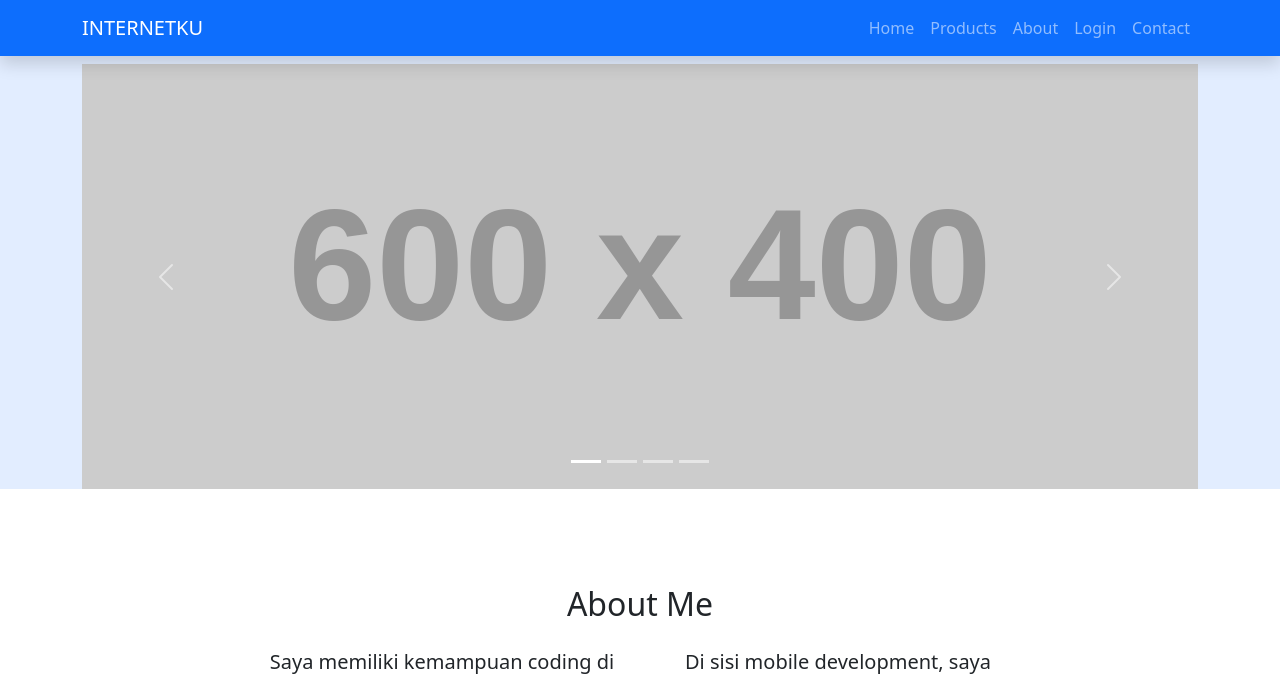
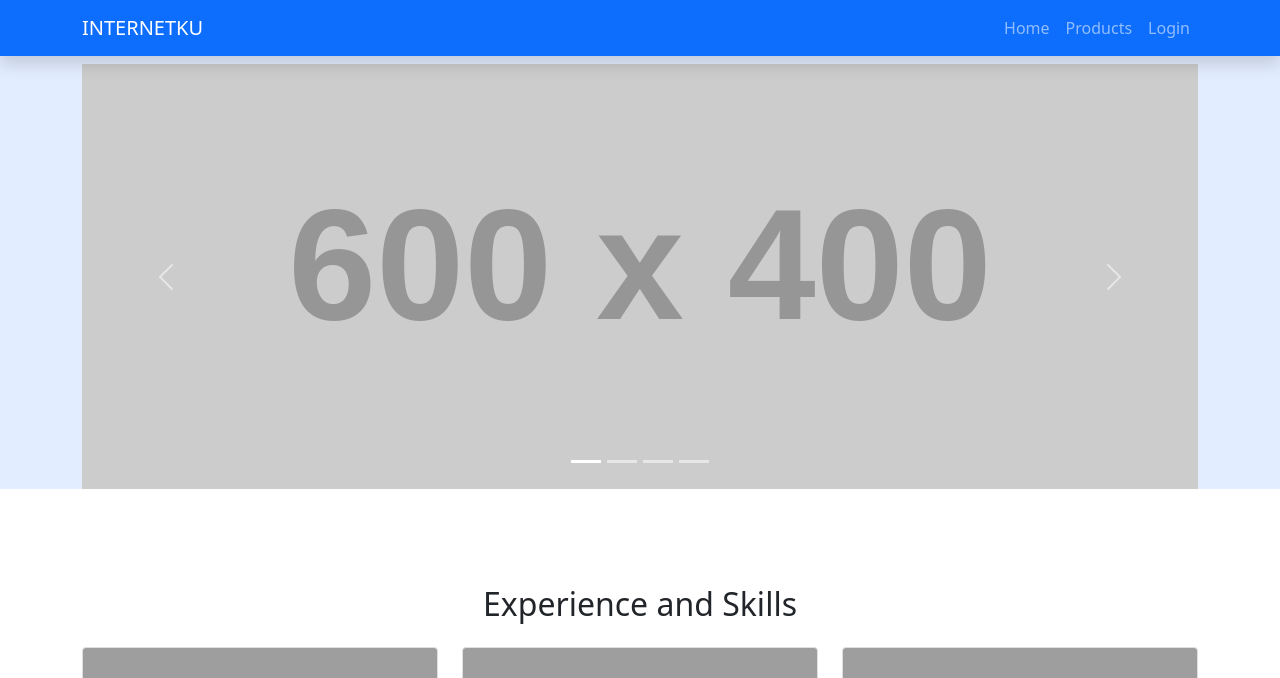
Before and after one commit to usmanasegaf/tugas_kelompok_web, a PHP site: page / in a window 1280 px wide. Shown: the top 678 px of the page. Run offline with PHP 8.4, Linux system fonts and the light colour scheme; grey boxes labelled with a size stand in for pictures from a placeholder-image service; some libraries are stand-ins or nearby versions; grey boxes are pictures that could not be loaded.

Commit message:
penyesuaian fitur apa saja yang akan dikerjakan

```diff
--- a/index.php
+++ b/index.php
@@ -35,16 +35,10 @@
               <a class="nav-link" aria-current="page" href="#home">Home</a>
             </li>
             <li class="nav-item">
-              <a class="nav-link" href="#about">Products</a>
-            </li>
-            <li class="nav-item">
-              <a class="nav-link" href="#skills">About</a>
+              <a class="nav-link" href="#products">Products</a>
             </li>
             <li class="nav-item">
               <a class="nav-link" href="#other_project">Login</a>
-            </li>
-            <li class="nav-item">
-              <a class="nav-link" href="#contact">Contact</a>
             </li>
           </ul>
         </div>
@@ -104,34 +98,8 @@
     </section>
     <!-- Akhir Jumbotron -->
 
-    <!-- About -->
-    <section id="about">
-      <div class="container">
-        <div class="row text-center mb-3">
-          <div class="col">
-            <h2>About Me</h2>
-          </div>
-        </div>
-        <div class="row justify-content-center fs-5 text-center">
-          <div class="col-md-4 mb-3 me-3">
-            Saya memiliki kemampuan coding di bidang web development, terutama menggunakan framework Bootstrap yang memungkinkan pembuatan antarmuka web responsif dan dinamis. Dengan pemahaman yang mendalam dalam
-            struktur HTML, CSS, dan JavaScript, saya mampu mengembangkan situs web yang user-friendly dan optimal pada berbagai perangkat.
-          </div>
-          <div class="col-md-4 mb-3">
-            Di sisi mobile development, saya berpengalaman menggunakan Flutter untuk membuat aplikasi lintas platform yang fungsional dan elegan. Selain itu, saya menguasai Gradle, Java, dan Kotlin untuk pengembangan
-            aplikasi Android. Selain itu, saya memiliki keterampilan dalam A-Frame yang memungkinkan saya mengembangkan pengalaman VR yang interaktif di lingkungan web.
-          </div>
-        </div>
-      </div>
-      <svg xmlns="http://www.w3.org/2000/svg" viewBox="0 0 1440 570">
-        <path fill="#e2edff" fill-opacity="1" d="M0,224L48,192C96,160,192,96,288,85.3C384,75,480,117,576,128C672,139,768,117,864,138.7C960,160,1056,224,1152,224C1248,224,1344,160,1392,128L1440,96L1440,320L1392,320C1344,320,1248,320,1152,320C1056,320,960,320,864,320C768,320,672,320,576,320C480,320,384,320,288,320C192,320,96,320,48,320L0,320Z"></path>
-        <path fill="#e2edff" fill-opacity="1" d="M0,480L48,485.3C96,491,192,501,288,485.3C384,469,480,427,576,421.3C672,416,768,448,864,485.3C960,523,1056,565,1152,560C1248,555,1344,501,1392,474.7L1440,448L1440,320L1392,320C1344,320,1248,320,1152,320C1056,320,960,320,864,320C768,320,672,320,576,320C480,320,384,320,288,320C192,320,96,320,48,320L0,320Z"></path>
-      </svg>
-        </section>
-    <!-- Akhir About -->
-
-    <!-- Skills -->
-    <section id="skills">
+    <!-- Products -->
+    <section id="products">
       <div class="container">
         <div class="row text-center">
           <div class="col mb-3">
@@ -220,62 +188,8 @@
       <path fill="#e2edff" fill-opacity="1" d="M0,160L26.7,186.7C53.3,213,107,267,160,256C213.3,245,267,171,320,138.7C373.3,107,427,117,480,154.7C533.3,192,587,256,640,272C693.3,288,747,256,800,218.7C853.3,181,907,139,960,144C1013.3,149,1067,203,1120,218.7C1173.3,235,1227,213,1280,202.7C1333.3,192,1387,192,1413,192L1440,192L1440,320L1413.3,320C1386.7,320,1333,320,1280,320C1226.7,320,1173,320,1120,320C1066.7,320,1013,320,960,320C906.7,320,853,320,800,320C746.7,320,693,320,640,320C586.7,320,533,320,480,320C426.7,320,373,320,320,320C266.7,320,213,320,160,320C106.7,320,53,320,27,320L0,320Z"></path>
       <path fill="#e2edff" fill-opacity="1" d="M0,480L26.7,480C53.3,480,107,480,160,474.7C213.3,469,267,459,320,421.3C373.3,384,427,320,480,330.7C533.3,341,587,427,640,426.7C693.3,427,747,341,800,330.7C853.3,320,907,384,960,410.7C1013.3,437,1067,427,1120,400C1173.3,373,1227,331,1280,336C1333.3,341,1387,395,1413,421.3L1440,448L1440,320L1413.3,320C1386.7,320,1333,320,1280,320C1226.7,320,1173,320,1120,320C1066.7,320,1013,320,960,320C906.7,320,853,320,800,320C746.7,320,693,320,640,320C586.7,320,533,320,480,320C426.7,320,373,320,320,320C266.7,320,213,320,160,320C106.7,320,53,320,27,320L0,320Z"></path>
     </svg>
-    <!-- Akhir Skills -->
+    <!-- Akhir products -->
 
-    <!-- Other_project -->
-     <section id="other_project">
-      <div class="container">
-        <div class="row text-center">
-          <div class="col mb-3">
-            <h2>Other Project Example</h2>
-          </div>
-        </div>
-        <div class="row justify-content-center">
-          <div class="col-12 col-md-auto">
-            <video src="video/Arvr.mp4" class="img-fluid" style="max-width: 900px; width: 100%;"
-            controls autoplay muted loop
-            ></video>
-          </div>
-        </div>
-      </div>
-     </section>
-
-     <svg xmlns="http://www.w3.org/2000/svg" viewBox="0 0 1440 640">
-      <path fill="#e2edff" fill-opacity="1" d="M0,288L26.7,282.7C53.3,277,107,267,160,250.7C213.3,235,267,213,320,170.7C373.3,128,427,64,480,64C533.3,64,587,128,640,165.3C693.3,203,747,213,800,218.7C853.3,224,907,224,960,197.3C1013.3,171,1067,117,1120,112C1173.3,107,1227,149,1280,165.3C1333.3,181,1387,171,1413,165.3L1440,160L1440,320L1413.3,320C1386.7,320,1333,320,1280,320C1226.7,320,1173,320,1120,320C1066.7,320,1013,320,960,320C906.7,320,853,320,800,320C746.7,320,693,320,640,320C586.7,320,533,320,480,320C426.7,320,373,320,320,320C266.7,320,213,320,160,320C106.7,320,53,320,27,320L0,320Z"></path>
-      <path fill="#e2edff" fill-opacity="1" d="M0,480L26.7,470.7C53.3,461,107,439,160,448C213.3,457,267,499,320,530.7C373.3,562,427,576,480,576C533.3,576,587,562,640,530.7C693.3,499,747,457,800,448C853.3,439,907,461,960,469.3C1013.3,477,1067,461,1120,433.3C1173.3,406,1227,364,1280,358.7C1333.3,353,1387,367,1413,382.7L1440,384L1440,320L1413.3,320C1386.7,320,1333,320,1280,320C1226.7,320,1173,320,1120,320C1066.7,320,1013,320,960,320C906.7,320,853,320,800,320C746.7,320,693,320,640,320C586.7,320,533,320,480,320C426.7,320,373,320,320,320C266.7,320,213,320,160,320C106.7,320,53,320,27,320L0,320Z"></path>
-    </svg>
-     <!-- Akhir Other project -->
-
-    <!-- Contacts -->
-    <section id="contact">
-      <div class="container">
-        <div class="row text-center mb-2">
-          <div class="col">
-            <h2>Contact Me</h2>
-          </div>
-        </div>
-        <div class="row justify-content-center text-center fs-5 mb-3">
-          <div class="col">
-            <div class="row-6">usmanasegaf7@gmail.com</div>
-            <div class="row-6">+628812089341</div>
-            <div class="row-8 mt-2">
-              <a href="https://web.facebook.com/profile.php?id=100005539549489" class="bi bi-facebook text-primary me-2"></a>
-              <a href="https://www.youtube.com/@mohammadusmanasegaf7180" class="bi bi-youtube text-danger me-2"></a> <a href="https://github.com/usmanasegaf" class="bi bi-github text-dark me-2"></a>
-              <a href="https://www.instagram.com/usmanasegaf/" class="bi bi-instagram text-info me-2"></a>
-              <a href="https://www.linkedin.com/in/mohammad-usman-asegaf/" class="bi bi-linkedin"></a>
-            </div>
-          </div>
-        </div>
-      </div>
-      <svg xmlns="http://www.w3.org/2000/svg" viewBox="0 0 1440 320">
-        <path
-          fill="#0d6efd"
-          fill-opacity="1"
-          d="M0,192L48,192C96,192,192,192,288,170.7C384,149,480,107,576,90.7C672,75,768,85,864,117.3C960,149,1056,203,1152,208C1248,213,1344,171,1392,149.3L1440,128L1440,320L1392,320C1344,320,1248,320,1152,320C1056,320,960,320,864,320C768,320,672,320,576,320C480,320,384,320,288,320C192,320,96,320,48,320L0,320Z"
-        ></path>
-      </svg>
-    </section>
-    <!-- Akhir Contacts -->
 
     <!-- Footer -->
     <footer class="bg-primary text-white text-center p-2">
```
